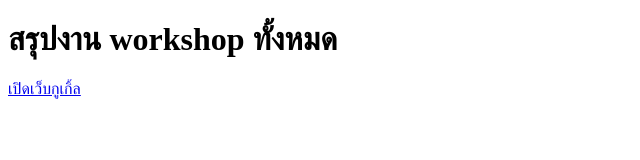
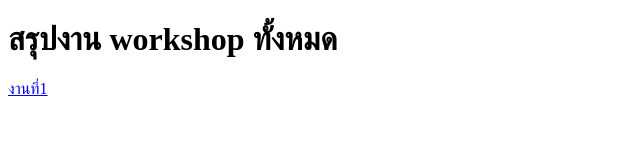
Before and after one commit to pj4ARM/workshop, a plain HTML site: page index.html in a window 1280 px wide. Shown: the full height of the page, 0-640 px from the left. Drawn offline with Linux system fonts and the light colour scheme.

Commit message:
Update index.html
สร้างเมื่อ 05-06-2567 13:33 pm

```diff
--- a/index.html
+++ b/index.html
@@ -13,6 +13,6 @@
 <body>
         <h1>สรุปงาน workshop ทั้งหมด </h1>
         <!-- เปิดเว็บค้นหา -->
-        <a href="http://www.google.com" target="_blank">เปิดเว็บกูเกิ้ล</a>
+        <a href="http://www.google.com" target="_blank"> งานที่1 </a>
 </body>
 </html>
```
